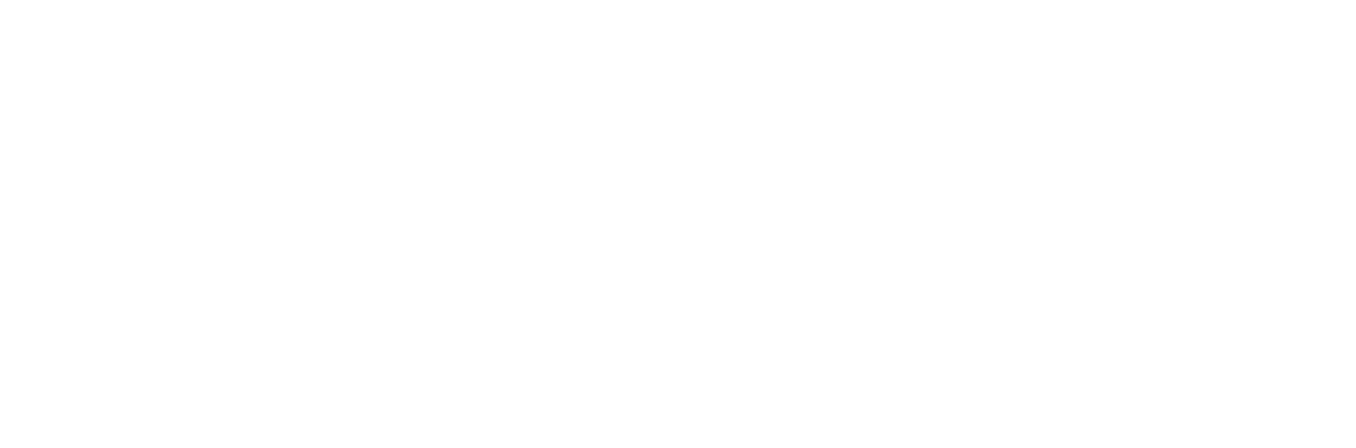
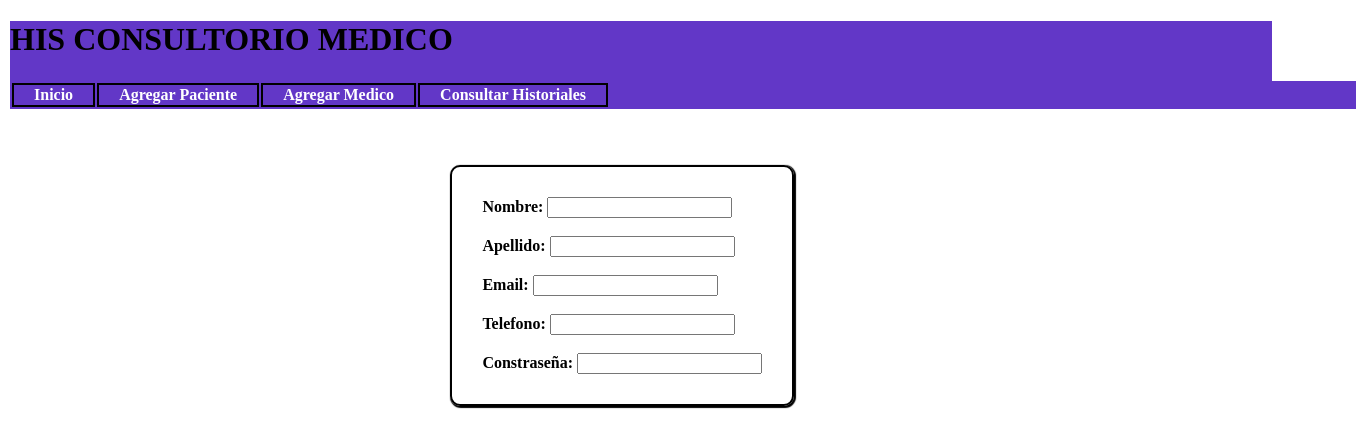
Before and after one commit to MatiasFigliuolo/TP-FINAL-HIS, an Angular app: page /add-medic in a window 1280 px wide. Before the commit this address led to /. Shown: the top 448 px of the page, 1356 px wide, since content can reach past the window. Built offline with nearby package versions, Linux system fonts and the light colour scheme.

Commit message:
agregado medic form

```diff
--- /dev/null
+++ b/src/app/add-medic/add-medic.component.css
@@ -0,0 +1,11 @@
+.formStyle
+{
+    border: 2px solid black;
+    display:inline-block ;
+    padding: 30px;
+    border-radius: 10px;
+    box-shadow: 1px 1px 1px 1px;
+    position: relative;
+    top: 45%;
+    left: 35%;
+}
--- /dev/null
+++ b/src/app/add-medic/add-medic.component.html
@@ -0,0 +1,15 @@
+<app-nav></app-nav>
+<br><br><br>
+<div class="formStyle">
+    <form>
+        <strong>Nombre: </strong><input type="text" name="name">
+        <br><br>
+        <strong>Apellido: </strong><input type="text" name="lastName">
+        <br><br>
+        <strong>Email: </strong><input type="email" name="email">
+        <br><br>
+        <strong>Telefono: </strong><input type="number" name="phone">
+        <br><br>
+        <strong>Constraseña: </strong><input type="password" name="password">
+    </form>
+</div>
--- a/src/app/app-routing.module.ts
+++ b/src/app/app-routing.module.ts
@@ -2,10 +2,12 @@
 import { RouterModule, Routes } from '@angular/router';
 import { LogInComponent } from './log-in/log-in.component';
 import { MainPageComponent } from './main-page/main-page.component';
+import { AddMedicComponent } from './add-medic/add-medic.component';
 
 const routes: Routes = [
   {path: 'log-in', component: LogInComponent},
   {path: 'main-page', component: MainPageComponent},
+  {path: 'add-medic', component: AddMedicComponent},
   {path: '', redirectTo: 'log-in', pathMatch: 'full'},
   {path: '* *', component: PageTransitionEvent}
 ];
--- a/src/app/app.module.ts
+++ b/src/app/app.module.ts
@@ -6,13 +6,15 @@
 import { MainPageComponent } from './main-page/main-page.component';
 import { NavComponent } from './nav/nav.component';
 import { LogInComponent } from './log-in/log-in.component';
+import { AddMedicComponent } from './add-medic/add-medic.component';
 
 @NgModule({
   declarations: [
     AppComponent,
     MainPageComponent,
     NavComponent,
-    LogInComponent
+    LogInComponent,
+    AddMedicComponent
   ],
   imports: [
     BrowserModule,
--- a/src/app/nav/nav.component.html
+++ b/src/app/nav/nav.component.html
@@ -5,7 +5,7 @@
         <tr class="navBackground">
             <th class="theadClass" [routerLink]="[ '/log-in' ]">Inicio</th>
             <th class="theadClass">Agregar Paciente</th>
-            <th class="theadClass">Agregar Medico</th>
+            <th class="theadClass" [routerLink]="[ '/add-medic' ]">Agregar Medico</th>
             <th class="theadClass">Consultar Historiales</th>
         </tr>
     </thead>
```
Also changed, not shown: src/app/add-medic/add-medic.component.ts (added, +10 -0 lines), src/app/main-page/main-page.component.html (line endings or trailing spaces), 1 other file (tests, documents, lock files or other folders).
